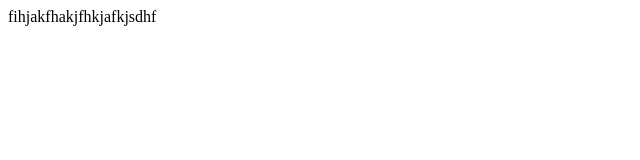
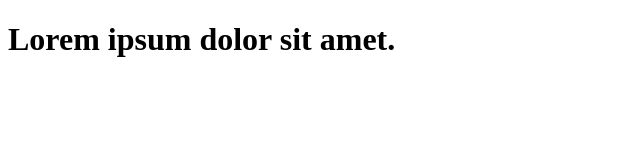
Before and after one commit to Raiyan-00/Testing, a plain HTML site: page index.html in a window 1280 px wide. Shown: the whole page, without its empty margins (0-640 px from the left). Drawn offline with Linux system fonts and the light colour scheme.

Commit message:
Update index.html

```diff
--- a/index.html
+++ b/index.html
@@ -5,7 +5,9 @@
     <meta name="viewport" content="width=device-width, initial-scale=1.0">
     <title>Document</title>
 </head>
-<body>fihjakfhakjfhkjafkjsdhf
+<body>
+    <h1>Lorem ipsum dolor sit amet.</h1>
+
 
 </body>
 </html>
```
